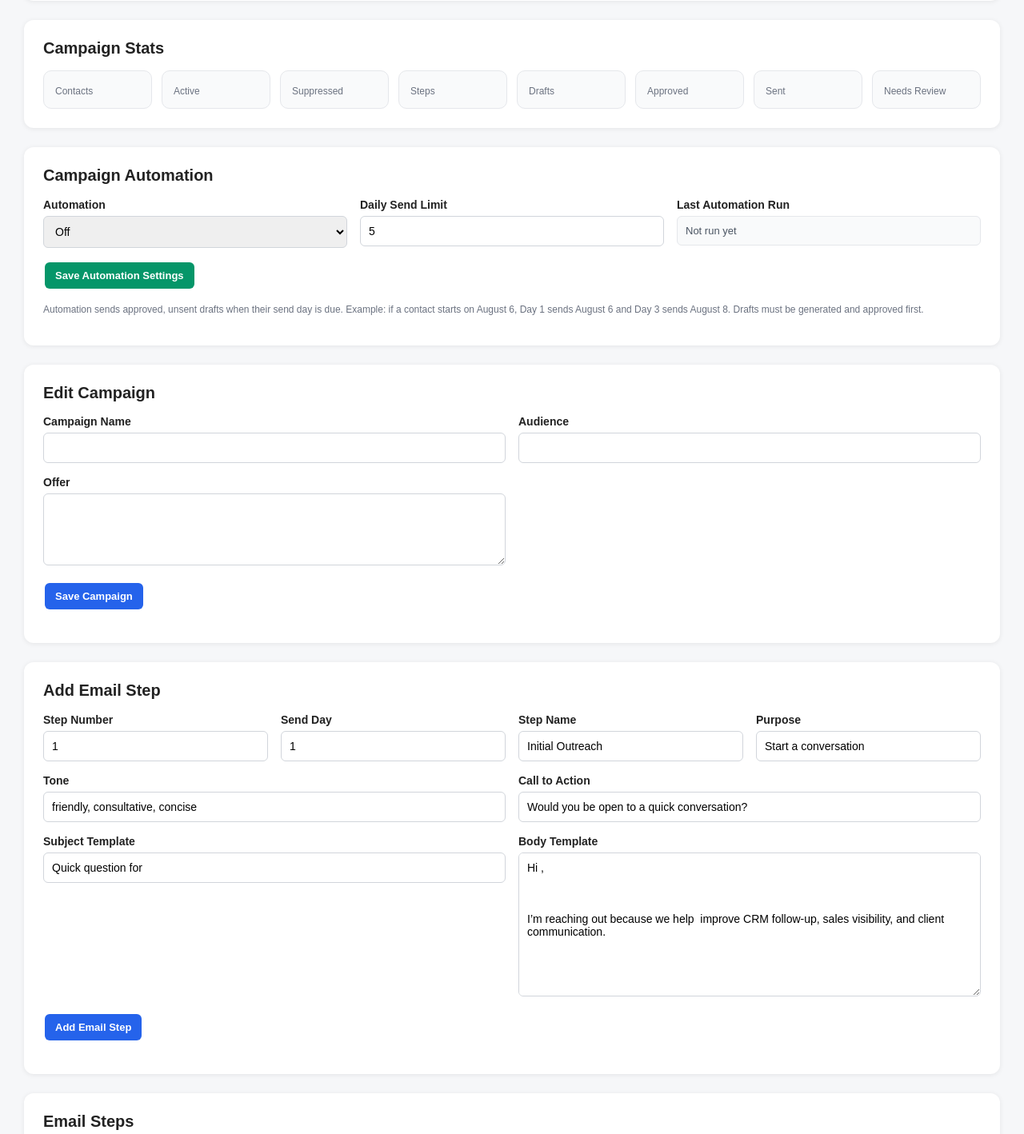
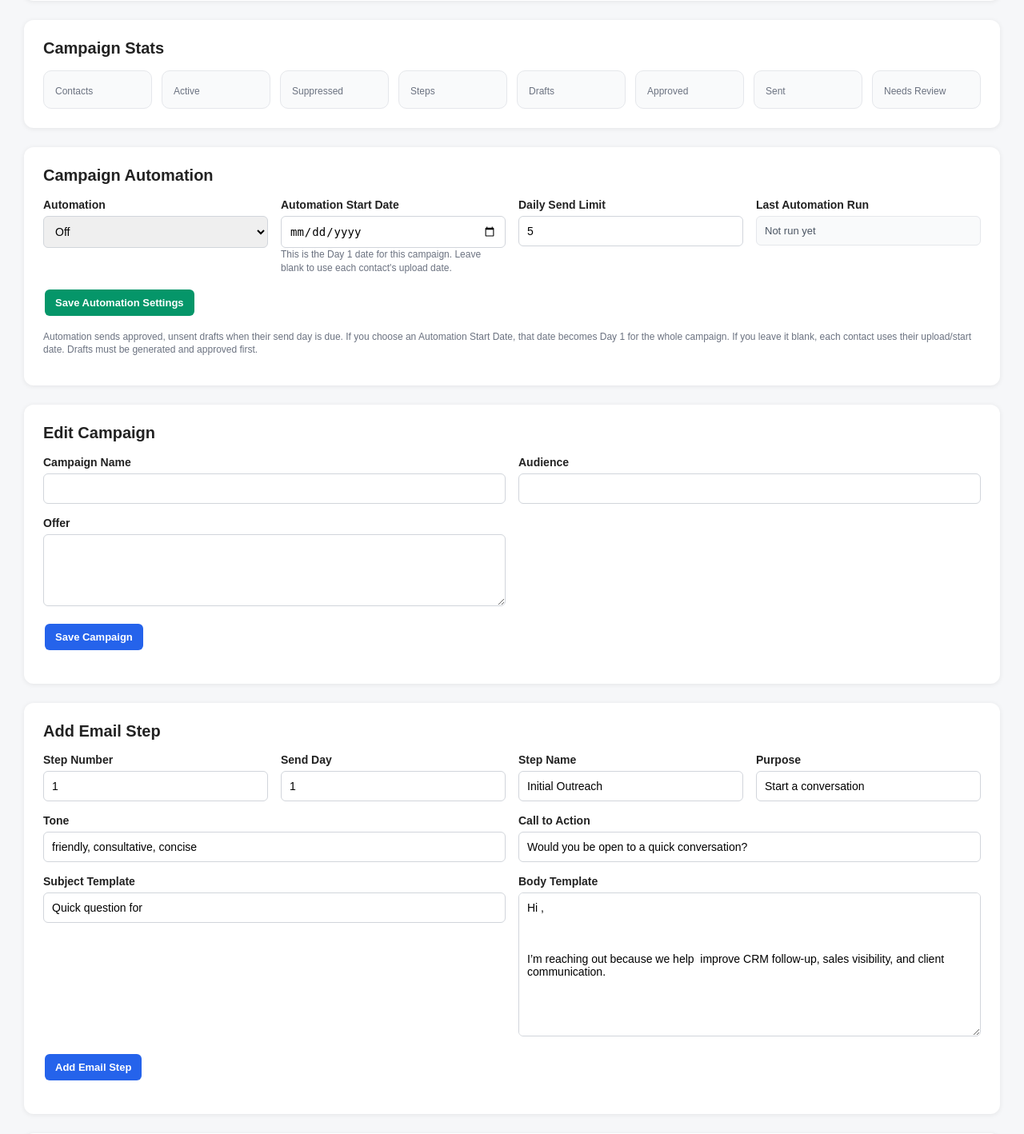
Before and after one commit to mmaynard82/AutoEmailer, a FastAPI app: template app/templates/campaign_detail.html in a window 1280 px wide. Shown: the part 815-2233 px from the top of the page at 80% size. Run offline with FastAPI, Linux system fonts and the light colour scheme; the template is opened without the code that fills it, so the values that code supplies are empty.

Commit message:
Add campaign automation start date picker

```diff
--- a/app/main.py
+++ b/app/main.py
@@ -749,6 +749,7 @@ def home(request: Request):
             "Edit drafts",
             "Save strong drafts as style examples",
             "Approve drafts",
+            "Pick an automation start date",
             "Turn automation on",
             "Send manually or through daily cron",
         ],
@@ -968,6 +969,7 @@ def build_campaign_context(
         "unapproved": len([d for d in drafts if not d.approved and not d.sent]),
         "automation_enabled": campaign.automation_enabled,
         "daily_send_limit": campaign.daily_send_limit,
+        "automation_start_date": campaign.automation_start_date,
         "last_automation_run_at": campaign.last_automation_run_at,
     }
 
@@ -1047,6 +1049,7 @@ def dashboard(
             "unapproved": len([d for d in campaign_drafts if not d.approved and not d.sent]),
             "automation_enabled": campaign.automation_enabled,
             "daily_send_limit": campaign.daily_send_limit,
+            "automation_start_date": campaign.automation_start_date,
         })
 
     analytics = {
@@ -2349,26 +2352,36 @@ def send_campaign_day(
 # Campaign Automation + Delete Routes
 # ------------------------------------------------------------
 
-def draft_is_due_today(contact: Contact, draft: EmailDraft) -> bool:
+def draft_is_due_today(contact: Contact, draft: EmailDraft, campaign: Campaign) -> bool:
     """
-    Determines whether a draft is due based on the contact's sequence start date.
+    Determines whether a draft is due.
+
+    Priority:
+    1. If campaign.automation_start_date is set, use that as Day 1.
+    2. Otherwise, use the contact's sequence_started_at date.
+    3. Otherwise, use the contact's created_at date.
 
     Example:
-    sequence_started_at = Aug 6
-    send_day = 1 -> due Aug 6
-    send_day = 3 -> due Aug 8
-    send_day = 7 -> due Aug 12
+    automation_start_date = Sept 1
+    send_day = 1 -> due Sept 1
+    send_day = 3 -> due Sept 3
+    send_day = 7 -> due Sept 7
     """
 
     if not draft.send_day:
         return False
 
-    sequence_start = contact.sequence_started_at or contact.created_at
-
-    if not sequence_start:
-        return False
-
-    due_date = sequence_start.date() + timedelta(days=max(draft.send_day - 1, 0))
+    if campaign.automation_start_date:
+        sequence_start_date = campaign.automation_start_date
+    else:
+        sequence_start = contact.sequence_started_at or contact.created_at
+
+        if not sequence_start:
+            return False
+
+        sequence_start_date = sequence_start.date()
+
+    due_date = sequence_start_date + timedelta(days=max(draft.send_day - 1, 0))
     today = datetime.utcnow().date()
 
     return due_date <= today
@@ -2380,6 +2393,7 @@ def update_campaign_automation(
     request: Request,
     automation_enabled: Optional[str] = Form(None),
     daily_send_limit: int = Form(5),
+    automation_start_date: str = Form(""),
     session: Session = Depends(get_session),
 ):
     require_dashboard_login(request)
@@ -2389,14 +2403,33 @@ def update_campaign_automation(
     campaign.automation_enabled = automation_enabled == "true"
     campaign.daily_send_limit = max(1, min(daily_send_limit, 100))
 
+    if automation_start_date.strip():
+        try:
+            campaign.automation_start_date = datetime.strptime(
+                automation_start_date.strip(),
+                "%Y-%m-%d",
+            ).date()
+        except ValueError:
+            return redirect_with_message(
+                f"/dashboard/campaigns/{campaign_id}",
+                "Invalid automation start date. Please select a valid date.",
+            )
+    else:
+        campaign.automation_start_date = None
+
     session.add(campaign)
     session.commit()
 
     status = "enabled" if campaign.automation_enabled else "disabled"
+
+    if campaign.automation_start_date:
+        date_message = f" Automation start date set to {campaign.automation_start_date}."
+    else:
+        date_message = " No start date selected, so contacts will use their own upload/start date."
 
     return redirect_with_message(
         f"/dashboard/campaigns/{campaign_id}",
-        f"Automation {status}. Daily send limit set to {campaign.daily_send_limit}.",
+        f"Automation {status}. Daily send limit set to {campaign.daily_send_limit}.{date_message}",
     )
 
 
@@ -2543,7 +2576,7 @@ def cron_send_due_emails(
                 total_skipped += 1
                 continue
 
-            if not draft_is_due_today(contact, draft):
+            if not draft_is_due_today(contact, draft, campaign):
                 continue
 
             try:
@@ -2577,6 +2610,7 @@ def cron_send_due_emails(
             "sent": campaign_sent,
             "skipped": campaign_skipped,
             "daily_limit": daily_limit,
+            "automation_start_date": str(campaign.automation_start_date) if campaign.automation_start_date else None,
             "sender_email": sender_email,
             "reply_to_email": reply_to_email,
         })
--- a/app/templates/campaign_detail.html
+++ b/app/templates/campaign_detail.html
@@ -471,13 +471,21 @@
             <h2>Campaign Automation</h2>
 
             <form method="post" action="/dashboard/campaigns/{{ campaign.id }}/automation">
-                <div class="three-grid">
+                <div class="four-grid">
                     <div>
                         <label>Automation</label>
                         <select name="automation_enabled">
                             <option value="">Off</option>
                             <option value="true" {% if campaign.automation_enabled %}selected{% endif %}>On</option>
                         </select>
+                    </div>
+
+                    <div>
+                        <label>Automation Start Date</label>
+                        <input type="date" name="automation_start_date" value="{% if campaign.automation_start_date %}{{ campaign.automation_start_date }}{% endif %}">
+                        <div class="small">
+                            This is the Day 1 date for this campaign. Leave blank to use each contact's upload date.
+                        </div>
                     </div>
 
                     <div>
@@ -504,7 +512,8 @@
 
             <p class="small">
                 Automation sends approved, unsent drafts when their send day is due.
-                Example: if a contact starts on August 6, Day 1 sends August 6 and Day 3 sends August 8.
+                If you choose an Automation Start Date, that date becomes Day 1 for the whole campaign.
+                If you leave it blank, each contact uses their upload/start date.
                 Drafts must be generated and approved first.
             </p>
         </div>
```
Also changed, not shown: app/models.py (+8 -1 lines).
